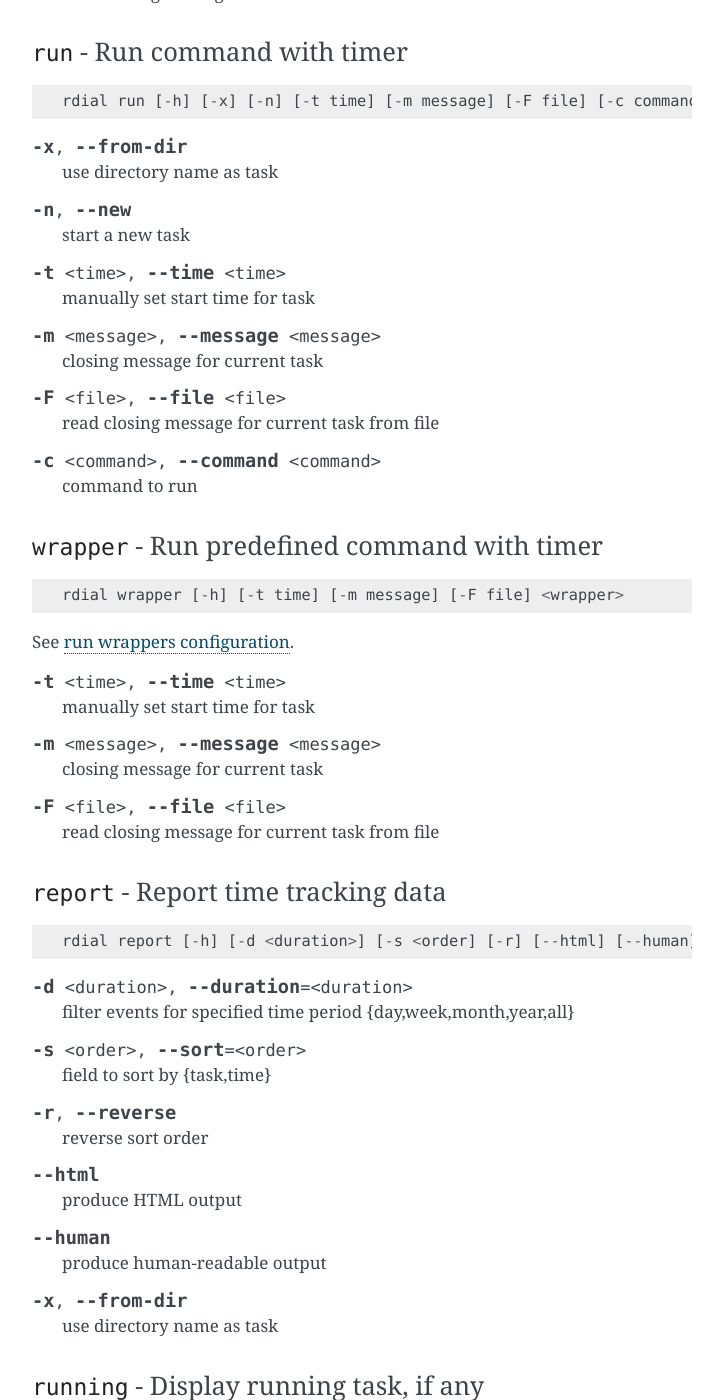
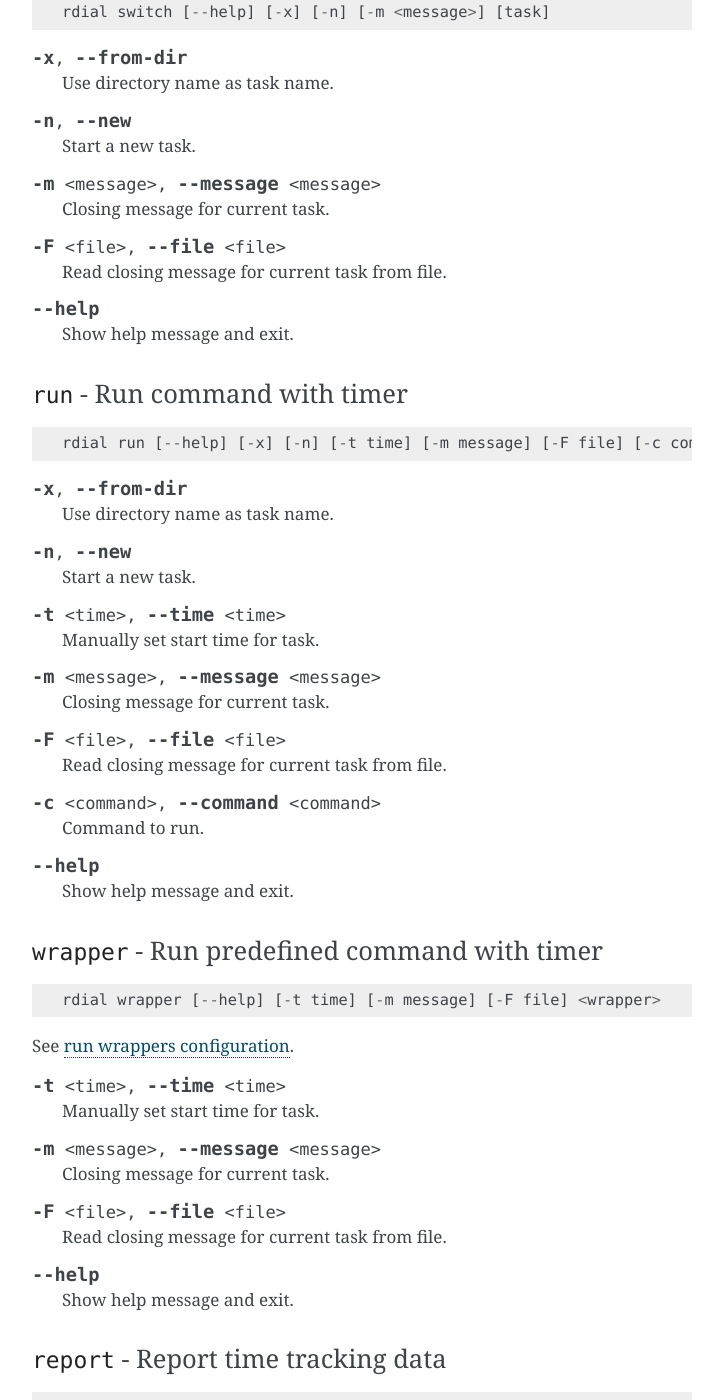
Before and after one commit to JNRowe/rdial, a Sphinx documentation site: the page built from doc/usage.rst, in a window 1280 px wide and 1400 px high, scrolled down 1651 px. Shown: the whole window, without its empty margins (388-1111 px from the left). Built offline with Sphinx 7.4.7, drawn with Linux system fonts in a browser that asks for light colours; some of the changed text lies outside the part shown.

Commit message:
Sync docs with new help formatting
See ec5f3b31a4558a3de5663fa6019d65a3e62733c7.

```diff
--- a/doc/usage.rst
+++ b/doc/usage.rst
@@ -12,19 +12,24 @@ Options
 
 .. option:: --version
 
-   show program's version number and exit
-
-.. option:: -h, --help
-
-   show program's help message and exit
+   Show the version and exit.
 
 .. option:: -d <directory>, --directory=<directory>
 
-   database location, defaults to ``${XDG_DATA_HOME:-~/.local/share}/rdial``
+   Database location, defaults to ``${XDG_DATA_HOME:-~/.local/share}/rdial``.
 
-.. option:: --no-backup
+.. option:: --backup/--no-backup
 
-   do not write data file backups
+   Write data file backups.
+
+.. option:: --config <file>
+
+   File to read configuration data from, defaults to
+   ``${XDG_CONFIG_HOME:-~/.config}/rdial/config``.
+
+.. option:: --help
+
+   Show help message and exit.
 
 Commands
 --------
@@ -36,7 +41,11 @@ Commands
 
 ::
 
-    rdial fsck [-h]
+    rdial fsck [--help]
+
+.. option:: --help
+
+   Show help message and exit.
 
 ``start`` - Start task
 ''''''''''''''''''''''
@@ -45,19 +54,23 @@ Commands
 
 ::
 
-    rdial start [-h] [-x] [-n] [-t time] <task>
+    rdial start [--help] [-x] [-n] [-t time] <task>
 
 .. option:: -x, --from-dir
 
-   use directory name as task
+   Use directory name as task name.
 
 .. option:: -n, --new
 
-   start a new task
+   Start a new task.
 
 .. option:: -t <time>, --time <time>
 
-   manually set start time for task
+   Manually set start time for task.
+
+.. option:: --help
+
+   Show help message and exit.
 
 ``stop`` - Stop task
 ''''''''''''''''''''
@@ -66,19 +79,23 @@ Commands
 
 ::
 
-    rdial stop [-h] [-m <message>] [--amend]
+    rdial stop [--help] [-m <message>] [--amend]
 
 .. option:: -m <message>, --message=<message>
 
-   closing message
+   Closing message.
 
 .. option:: -F <file>, --file <file>
 
-   read closing message from file
+   Read closing message from file.
 
 .. option:: --amend
 
-   amend previous stop entry
+   Amend previous stop entry.
+
+.. option:: --help
+
+   Show help message and exit.
 
 ``switch`` - Switch to another task
 '''''''''''''''''''''''''''''''''''
@@ -87,23 +104,27 @@ Commands
 
 ::
 
-    rdial switch [-h] [-x] [-n] [-m <message>] [task]
+    rdial switch [--help] [-x] [-n] [-m <message>] [task]
 
 .. option:: -x, --from-dir
 
-   use directory name as task
+   Use directory name as task name.
 
 .. option:: -n, --new
 
-   start a new task
+   Start a new task.
 
 .. option:: -m <message>, --message <message>
 
-   closing message for current task
+   Closing message for current task.
 
 .. option:: -F <file>, --file <file>
 
-   read closing message for current task from file
+   Read closing message for current task from file.
+
+.. option:: --help
+
+   Show help message and exit.
 
 .. _run-subcommand-label:
 
@@ -114,31 +135,35 @@ Commands
 
 ::
 
-    rdial run [-h] [-x] [-n] [-t time] [-m message] [-F file] [-c command] <task>
+    rdial run [--help] [-x] [-n] [-t time] [-m message] [-F file] [-c command] <task>
 
 .. option:: -x, --from-dir
 
-   use directory name as task
+   Use directory name as task name.
 
 .. option:: -n, --new
 
-   start a new task
+   Start a new task.
 
 .. option:: -t <time>, --time <time>
 
-   manually set start time for task
+   Manually set start time for task.
 
 .. option:: -m <message>, --message <message>
 
-   closing message for current task
+   Closing message for current task.
 
 .. option:: -F <file>, --file <file>
 
-   read closing message for current task from file
+   Read closing message for current task from file.
 
 .. option:: -c <command>, --command <command>
 
-   command to run
+   Command to run.
+
+.. option:: --help
+
+   Show help message and exit.
 
 ``wrapper`` - Run predefined command with timer
 '''''''''''''''''''''''''''''''''''''''''''''''
@@ -147,21 +172,25 @@ Commands
 
 ::
 
-    rdial wrapper [-h] [-t time] [-m message] [-F file] <wrapper>
+    rdial wrapper [--help] [-t time] [-m message] [-F file] <wrapper>
 
 See :ref:`run wrappers configuration <run-wrappers-label>`.
 
 .. option:: -t <time>, --time <time>
 
-   manually set start time for task
+   Manually set start time for task.
 
 .. option:: -m <message>, --message <message>
 
-   closing message for current task
+   Closing message for current task.
 
 .. option:: -F <file>, --file <file>
 
-   read closing message for current task from file
+   Read closing message for current task from file.
+
+.. option:: --help
+
+   Show help message and exit.
 
 ``report`` - Report time tracking data
 ''''''''''''''''''''''''''''''''''''''
@@ -170,31 +199,35 @@ See :ref:`run wrappers configuration <run-wrappers-label>`.
 
 ::
 
-    rdial report [-h] [-d <duration>] [-s <order] [-r] [--html] [--human] <task>
+    rdial report [--help] [-d <duration>] [-s <order] [-r] [--html] [--human] <task>
 
 .. option:: -d <duration>, --duration=<duration>
 
-   filter events for specified time period {day,week,month,year,all}
+   Filter events for specified time period {day,week,month,year,all}.
 
 .. option:: -s <order>, --sort=<order>
 
-   field to sort by {task,time}
+   Field to sort by {task,time}.
 
 .. option:: -r, --reverse
 
-   reverse sort order
+   Reverse sort order.
 
 .. option:: --html
 
-   produce HTML output
+   Produce HTML output.
 
 .. option:: --human
 
-   produce human-readable output
+   Produce human-readable output.
 
 .. option:: -x, --from-dir
 
-   use directory name as task
+   Use directory name as task name.
+
+.. option:: --help
+
+   Show help message and exit.
 
 ``running`` - Display running task, if any
 ''''''''''''''''''''''''''''''''''''''''''
@@ -203,7 +236,11 @@ See :ref:`run wrappers configuration <run-wrappers-label>`.
 
 ::
 
-    rdial running [-h]
+    rdial running [--help]
+
+.. option:: --help
+
+   Show help message and exit.
 
 ``last`` - Display last task, if any
 ''''''''''''''''''''''''''''''''''''
@@ -212,7 +249,11 @@ See :ref:`run wrappers configuration <run-wrappers-label>`.
 
 ::
 
-    rdial last [-h]
+    rdial last [--help]
+
+.. option:: --help
+
+   Show help message and exit.
 
 ``ledger`` - Generate ``ledger`` compatible data file
 '''''''''''''''''''''''''''''''''''''''''''''''''''''
@@ -221,16 +262,20 @@ See :ref:`run wrappers configuration <run-wrappers-label>`.
 
 ::
 
-    rdial ledger [-h] [-d <duration>] [-r RATE] [task]
+    rdial ledger [--help] [-d <duration>] [-r RATE] [task]
 
 .. option:: -d <duration>, --duration=<duration>
 
-   filter events for specified time period {day,week,month,year,all}
+   Filter events for specified time period {day,week,month,year,all}.
 
 .. option:: -r <rate>, --rate <rate>
 
-   hourly rate for task output
+   Hourly rate for task output.
 
 .. option:: -x, --from-dir
 
-   use directory name as task
+   Use directory name as task name.
+
+.. option:: --help
+
+   Show help message and exit.
```
Also changed, not shown: doc/rdial.1.rst (+70 -36 lines).
